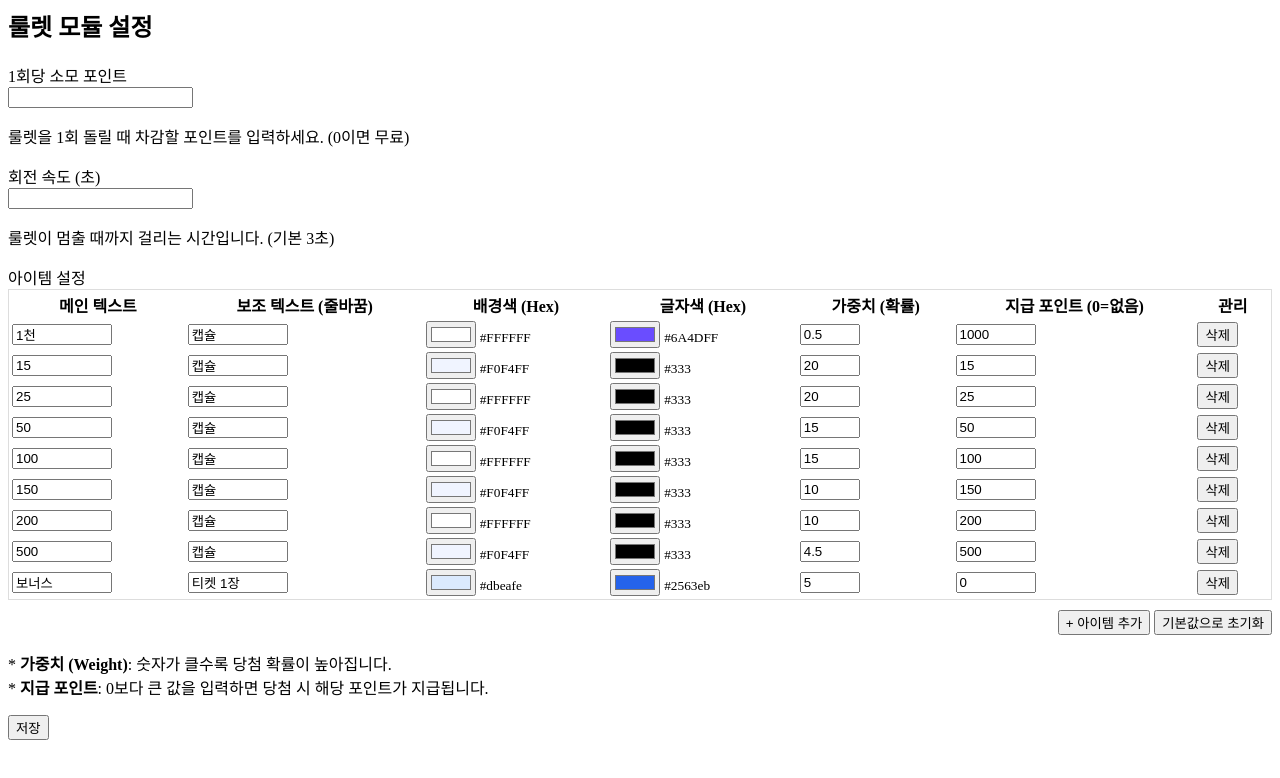
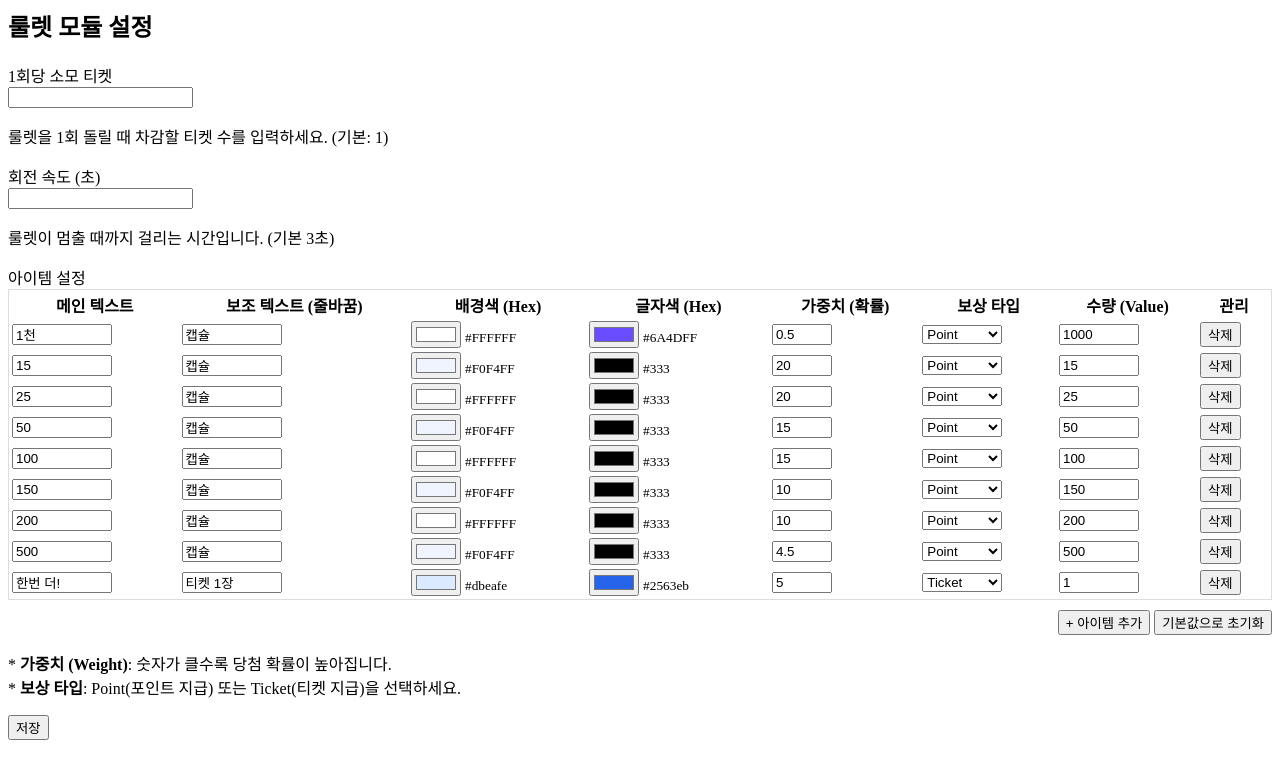
Before and after one commit to xellos111/rouletteonworking, a plain HTML site: page tpl/index.html in a window 1280 px wide. Drawn offline with Linux system fonts and the light colour scheme.

Commit message:
Feat: Implement Ticket Reward and One More logic

```diff
--- a/tpl/index.html
+++ b/tpl/index.html
@@ -10,11 +10,11 @@
         <h1>룰렛 모듈 설정</h1>
 
         <div class="x_control-group">
-            <label class="x_control-label" for="ticket_point_price">1회당 소모 포인트</label>
+            <label class="x_control-label" for="ticket_point_price">1회당 소모 티켓</label>
             <div class="x_controls">
                 <input type="number" id="ticket_point_price" name="ticket_point_price"
                     value="{$config->ticket_point_price}" class="lang_code" />
-                <p class="x_help-block">룰렛을 1회 돌릴 때 차감할 포인트를 입력하세요. (0이면 무료)</p>
+                <p class="x_help-block">룰렛을 1회 돌릴 때 차감할 티켓 수를 입력하세요. (기본: 1)</p>
             </div>
         </div>
 
@@ -44,7 +44,8 @@
                             <th>배경색 (Hex)</th>
                             <th>글자색 (Hex)</th>
                             <th>가중치 (확률)</th>
-                            <th>지급 포인트 (0=없음)</th>
+                            <th>보상 타입</th>
+                            <th>수량 (Value)</th>
                             <th>관리</th>
                         </tr>
                     </thead>
@@ -60,7 +61,7 @@
 
                 <p class="x_help-block">
                     * <b>가중치 (Weight)</b>: 숫자가 클수록 당첨 확률이 높아집니다.<br>
-                    * <b>지급 포인트</b>: 0보다 큰 값을 입력하면 당첨 시 해당 포인트가 지급됩니다.
+                    * <b>보상 타입</b>: Point(포인트 지급) 또는 Ticket(티켓 지급)을 선택하세요.
                 </p>
             </div>
         </div>
@@ -74,15 +75,15 @@
 <script>
     // Default Items Data
     const defaultItems = [
-        { text: "1천", subText: "캡슐", color: "#FFFFFF", textColor: "#6A4DFF", weight: 0.5, point_reward: 1000 },
-        { text: "15", subText: "캡슐", color: "#F0F4FF", textColor: "#333", weight: 20, point_reward: 15 },
-        { text: "25", subText: "캡슐", color: "#FFFFFF", textColor: "#333", weight: 20, point_reward: 25 },
-        { text: "50", subText: "캡슐", color: "#F0F4FF", textColor: "#333", weight: 15, point_reward: 50 },
-        { text: "100", subText: "캡슐", color: "#FFFFFF", textColor: "#333", weight: 15, point_reward: 100 },
-        { text: "150", subText: "캡슐", color: "#F0F4FF", textColor: "#333", weight: 10, point_reward: 150 },
-        { text: "200", subText: "캡슐", color: "#FFFFFF", textColor: "#333", weight: 10, point_reward: 200 },
-        { text: "500", subText: "캡슐", color: "#F0F4FF", textColor: "#333", weight: 4.5, point_reward: 500 },
-        { text: "보너스", subText: "티켓 1장", color: "#dbeafe", textColor: "#2563eb", weight: 5, point_reward: 0 }
+        { text: "1천", subText: "캡슐", color: "#FFFFFF", textColor: "#6A4DFF", weight: 0.5, type: "point", value: 1000 },
+        { text: "15", subText: "캡슐", color: "#F0F4FF", textColor: "#333", weight: 20, type: "point", value: 15 },
+        { text: "25", subText: "캡슐", color: "#FFFFFF", textColor: "#333", weight: 20, type: "point", value: 25 },
+        { text: "50", subText: "캡슐", color: "#F0F4FF", textColor: "#333", weight: 15, type: "point", value: 50 },
+        { text: "100", subText: "캡슐", color: "#FFFFFF", textColor: "#333", weight: 15, type: "point", value: 100 },
+        { text: "150", subText: "캡슐", color: "#F0F4FF", textColor: "#333", weight: 10, type: "point", value: 150 },
+        { text: "200", subText: "캡슐", color: "#FFFFFF", textColor: "#333", weight: 10, type: "point", value: 200 },
+        { text: "500", subText: "캡슐", color: "#F0F4FF", textColor: "#333", weight: 4.5, type: "point", value: 500 },
+        { text: "한번 더!", subText: "티켓 1장", color: "#dbeafe", textColor: "#2563eb", weight: 5, type: "ticket", value: 1 }
     ];
 
     document.addEventListener("DOMContentLoaded", function () {
@@ -121,7 +122,12 @@
 
         // Defaults for new row
         if (!item) {
-            item = { text: "새 항목", subText: "설명", color: "#FFFFFF", textColor: "#333333", weight: 10, point_reward: 0 };
+            item = { text: "새 항목", subText: "설명", color: "#FFFFFF", textColor: "#333333", weight: 10, type: "point", value: 0 };
+        }
+        // Migration for old data
+        if (!item.type) {
+            item.type = (item.is_point && item.point_reward > 0) ? 'point' : 'point';
+            item.value = item.point_reward || 0;
         }
 
         tr.innerHTML = `
@@ -130,16 +136,22 @@
             <td><input type="color" class="item-color" value="${item.color}"> <small>${item.color}</small></td>
             <td><input type="color" class="item-textColor" value="${item.textColor}"> <small>${item.textColor}</small></td>
             <td><input type="number" class="item-weight" value="${item.weight}" step="0.1" style="width: 60px;"></td>
-            <td><input type="number" class="item-point" value="${item.point_reward || 0}" style="width: 80px;"></td>
+            <td>
+                <select class="item-type" style="width: 80px;">
+                    <option value="point" ${item.type === 'point' ? 'selected' : ''}>Point</option>
+                    <option value="ticket" ${item.type === 'ticket' ? 'selected' : ''}>Ticket</option>
+                </select>
+            </td>
+            <td><input type="number" class="item-value" value="${item.value || 0}" style="width: 80px;"></td>
             <td><button type="button" class="x_btn x_btn-mini" onclick="removeRow(this)">삭제</button></td>
         `;
 
         tbody.appendChild(tr);
 
         // Add Listeners for live sync
-        tr.querySelectorAll("input").forEach(input => {
+        tr.querySelectorAll("input, select").forEach(input => {
             input.addEventListener("input", updateJSON);
-            input.addEventListener("change", updateJSON); // For color pickers
+            input.addEventListener("change", updateJSON);
         });
     }
 
@@ -160,15 +172,20 @@
         const data = [];
 
         rows.forEach(tr => {
-            const point = parseInt(tr.querySelector(".item-point").value) || 0;
+            const type = tr.querySelector(".item-type").value;
+            const val = parseInt(tr.querySelector(".item-value").value) || 0;
+
             data.push({
                 text: tr.querySelector(".item-text").value,
                 subText: tr.querySelector(".item-subText").value,
                 color: tr.querySelector(".item-color").value,
                 textColor: tr.querySelector(".item-textColor").value,
                 weight: parseFloat(tr.querySelector(".item-weight").value) || 0,
-                is_point: point > 0, // Auto-flag
-                point_reward: point
+                type: type,
+                value: val,
+                // Legacy compatibility (optional, but good for safety)
+                is_point: (type === 'point' && val > 0),
+                point_reward: (type === 'point') ? val : 0
             });
         });
 
```
Also changed, not shown: 1 other file.
